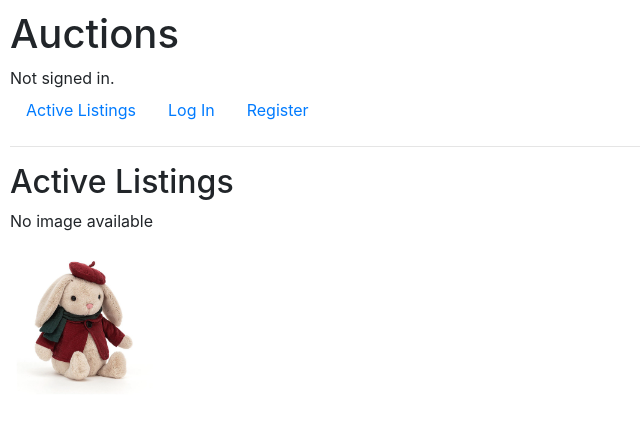
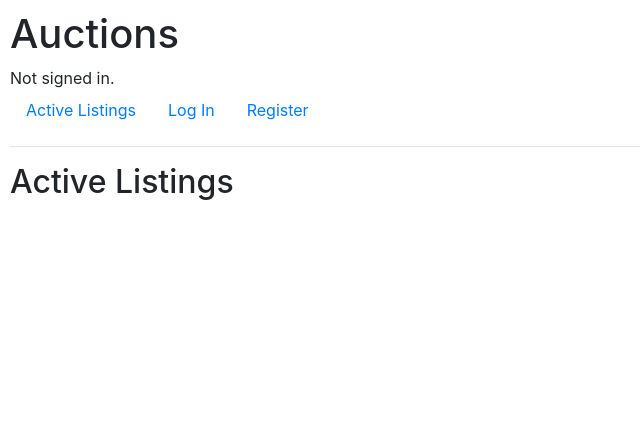
Before and after one commit to rosakosol/cs50w, a Django app: page / in a window 1280 px wide. Shown: the top 431 px of the page, without its empty margins (0-640 px from the left). Run offline with Django 5.2, Linux system fonts and the light colour scheme; data comes from the database, SQL or seed files in the repository; some libraries are stand-ins or nearby versions.

Commit message:
Modified image function such that it only displays the image for a currently logged in user.

```diff
--- a/week4/commerce/auctions/templates/auctions/index.html
+++ b/week4/commerce/auctions/templates/auctions/index.html
@@ -2,11 +2,5 @@
 
 {% block body %}
     <h2>Active Listings</h2>
-    {% for user in instance %}
-        {% if user.image %}
-            <img src="{{ user.image.url }}" width="150">
-        {% else %}
-            <p>No image available</p>
-        {% endif %}
-    {% endfor %}
+
 {% endblock %}
--- a/week4/commerce/auctions/templates/auctions/layout.html
+++ b/week4/commerce/auctions/templates/auctions/layout.html
@@ -12,6 +12,13 @@
         <div>
             {% if user.is_authenticated %}
                 Signed in as <strong>{{ user.username }}</strong>.
+                {% if user.image %}
+                    <!-- Display the image of the logged-in user -->
+                    <img src="{{ user.image.url }}" width="150" alt="User Image">
+                {% else %}
+                    <!-- Display a message when no image is available -->
+                    <p>No image available</p>
+                {% endif %}
             {% else %}
                 Not signed in.
             {% endif %}
--- a/week4/commerce/auctions/views.py
+++ b/week4/commerce/auctions/views.py
@@ -9,10 +9,11 @@ from .models import User
 
 # Display active listings when user is logged in
 def index(request):
-    instance = User.objects.all()
+    # Get the current logged-in user
+    user = request.user
 
     return render(request, "auctions/index.html", {
-        "instance": instance
+        "user": user
     })
 
 # Create a new listing
```
